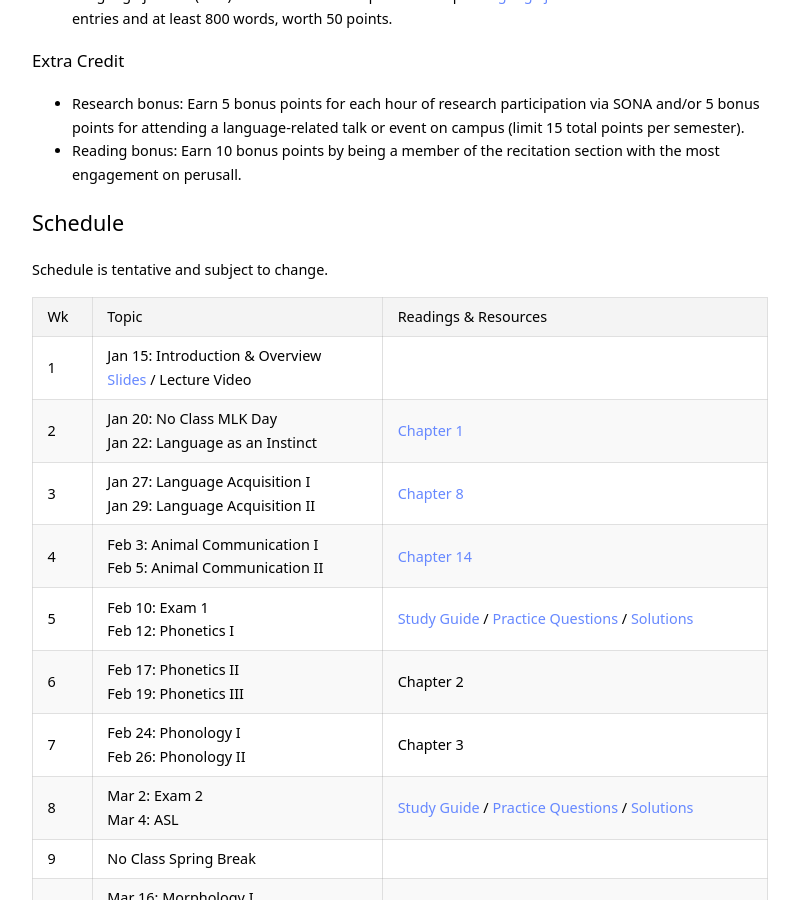
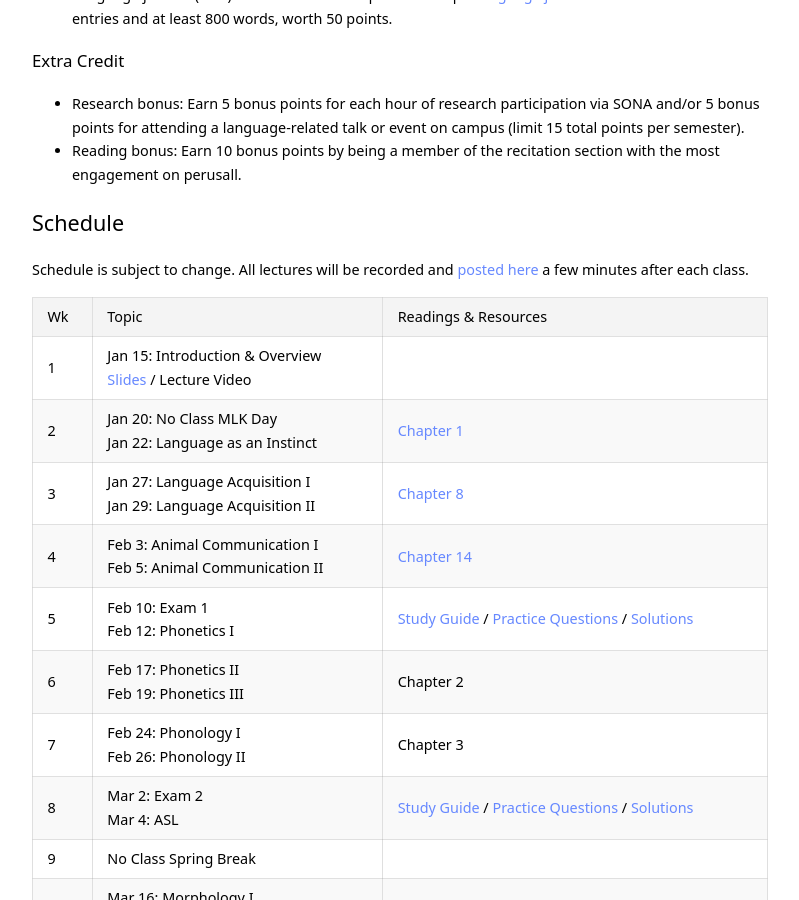
Before and after one commit to kschuler/ling001, a Jekyll site: the page built from index.md, in a window 1280 px wide and 900 px high, scrolled down 1348 px. Shown: the whole window, without its empty margins (240-1039 px from the left). Built offline with Jekyll 4.4.1, drawn with Linux system fonts in a browser that asks for light colours.

Commit message:
Update index.md

```diff
--- a/index.md
+++ b/index.md
@@ -43,7 +43,7 @@ M & W 12-1pm with Katie<br>in STIT B6<br><br><br><br><br><br> | 201 - R 9:30-10:
 - **Reading bonus:** Earn 10 bonus points by being a member of the recitation section with the most engagement on perusall.
 
 ## Schedule
-Schedule is tentative and subject to change.
+Schedule is subject to change. All lectures will be recorded and [posted here](https://upenn.hosted.panopto.com/Panopto/Pages/Sessions/List.aspx?folderID=99e28b4b-8d65-4ac1-9fe4-ab3c00e43bf5) a few minutes after each class.
 
 Wk  | Topic | Readings & Resources
   --- | --- | ---
```
